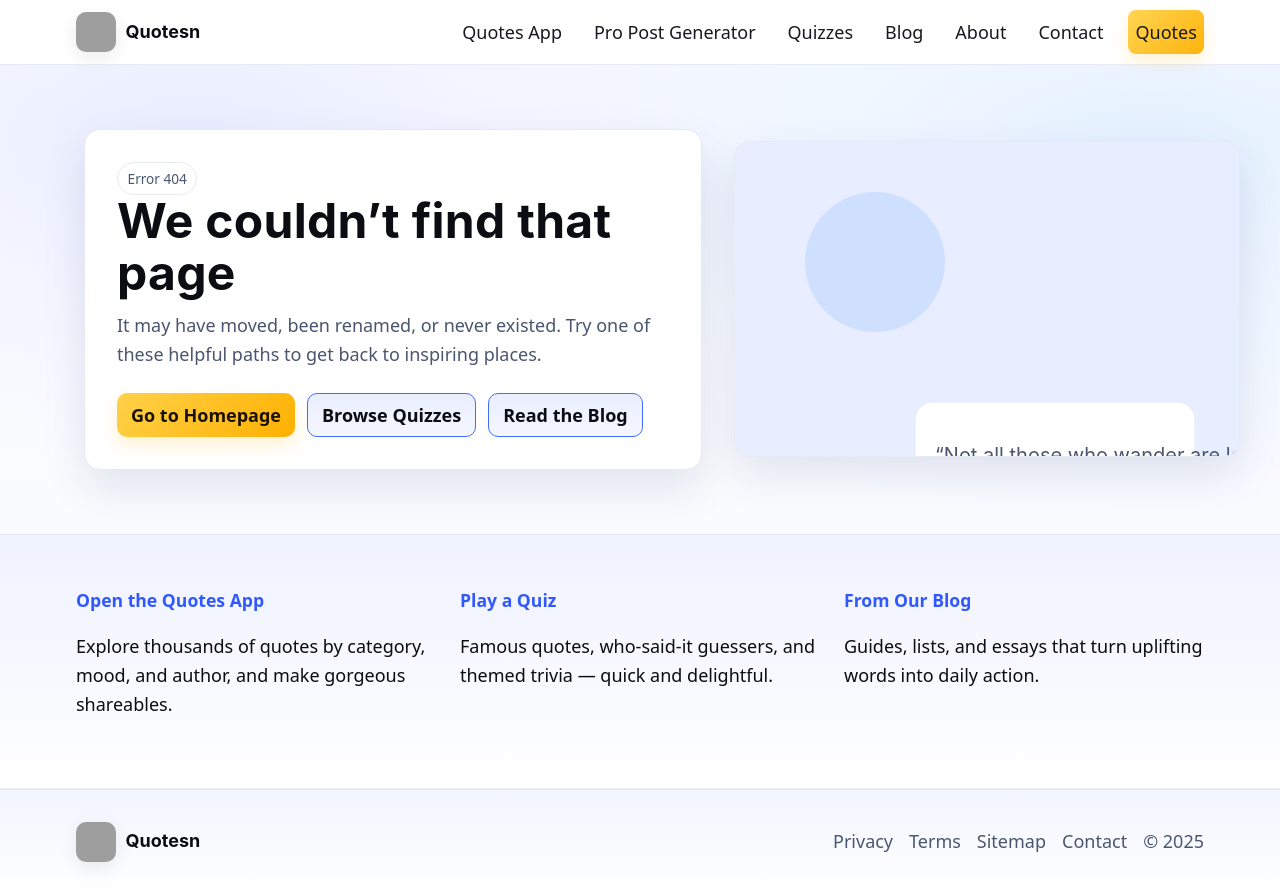
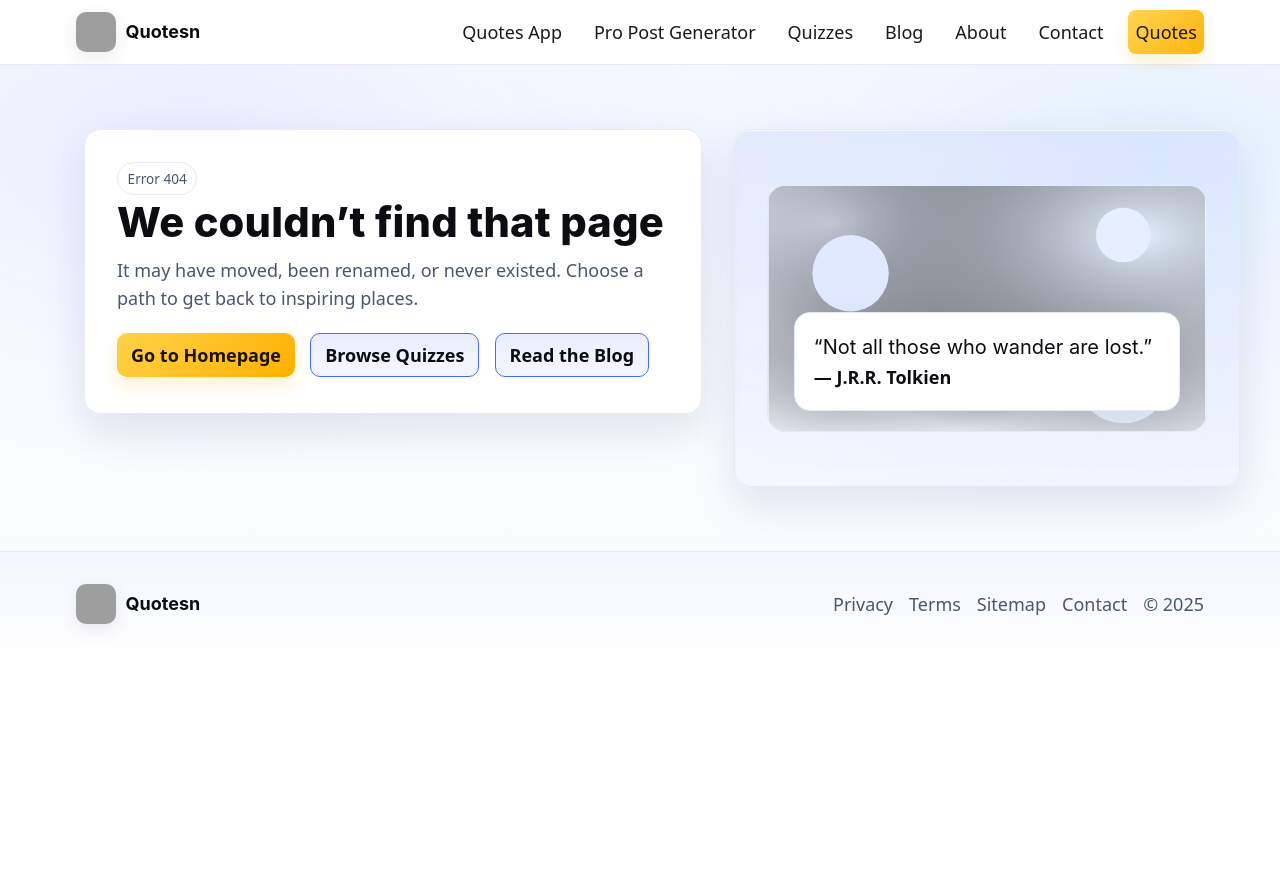
Before and after one commit to quotesn/quotesn-homepage, a plain HTML site: page 404.html in a window 1280 px wide. After the commit the page ends 800 px from the top, so only its background shows below. Drawn offline with Linux system fonts and the light colour scheme; grey boxes are pictures that could not be loaded.

Commit message:
Update 404.html

```diff
--- a/404.html
+++ b/404.html
@@ -32,15 +32,14 @@
   </script>
 
   <!-- =========================================================
-       Inline Critical CSS (Light default)
-       NOTE: Header/Footer + tokens are LOCKED.
+       Inline Critical CSS (tokens + header/footer styles LOCKED)
+       Page-specific styles are scoped to .notfound only.
   ========================================================== -->
   <style>
     /* ------------------------------
-       Tokens
+       Tokens (LOCKED)
     ------------------------------ */
     :root{
-      /* Light (default) */
       --bg:#ffffff; --bg-elev-1:#f7f8fb; --bg-elev-2:#eef1f7;
       --text:#0b0d12; --text-muted:#4a556f;
       --primary:#3157ff; --primary-strong:#2647db;
@@ -49,8 +48,6 @@
       --grad-hero:radial-gradient(1200px 600px at 15% 15%,#e9edff 0%,rgba(255,255,255,0) 55%),
                    radial-gradient(1200px 600px at 90% 20%,#e4f0ff 0%,rgba(255,255,255,0) 60%),
                    linear-gradient(180deg,#ffffff 0%,#f9fbff 100%);
-
-      --grad-section:linear-gradient(180deg,rgba(49,87,255,.08),rgba(49,87,255,0));
 
       --ff-sans: system-ui,-apple-system,"Segoe UI",Roboto,"Helvetica Neue",Arial,"Noto Sans";
       --ff-display: ui-sans-serif,"Inter",var(--ff-sans);
@@ -66,7 +63,6 @@
       --shadow-2:0 18px 44px rgba(10,22,70,.10), inset 0 1px 0 rgba(255,255,255,.65);
 
       --container-max:1200px;
-      /* Strong, consistent side padding + safe areas */
       --container-pad: clamp(1.25rem, 4vw, 2.25rem);
 
       --ease:cubic-bezier(.2,.8,.2,1);
@@ -75,7 +71,6 @@
       --gap-nav: clamp(.6rem, 1.6vw, 1.1rem);
     }
 
-    /* Optional dark scheme (light paints first) */
     @media (prefers-color-scheme:dark){
       :root{
         --bg:#0b0d12; --bg-elev-1:#11141b; --bg-elev-2:#151927;
@@ -85,14 +80,13 @@
         --grad-hero:radial-gradient(1200px 600px at 10% 10%,#2a2f4a 0%,rgba(17,20,27,0) 55%),
                      radial-gradient(1200px 600px at 90% 20%,#1b2c52 0%,rgba(17,20,27,0) 60%),
                      linear-gradient(180deg,#0b0d12 0%,#0e1220 100%);
-        --grad-section:linear-gradient(180deg,rgba(90,134,255,.08),rgba(90,134,255,0));
         --shadow-1:0 8px 24px rgba(0,0,0,.22);
         --shadow-2:0 16px 40px rgba(0,0,0,.28), inset 0 1px 0 rgba(255,255,255,.02);
       }
     }
 
     /* ------------------------------
-       Base / Layout / A11y
+       Base / Layout / A11y (LOCKED)
     ------------------------------ */
     *,*::before,*::after{box-sizing:border-box}
     html,body{height:100%}
@@ -112,14 +106,6 @@
       padding-left: calc(var(--container-pad) + env(safe-area-inset-left, 0px));
       padding-right: calc(var(--container-pad) + env(safe-area-inset-right, 0px));
     }
-    .section{padding:clamp(2.25rem,4vw,3.25rem) 0}
-    .section.has-tint{background:var(--grad-section);border-top:1px solid var(--border);border-bottom:1px solid var(--border)}
-    .grid{display:grid;gap:var(--space-5)}
-    .grid-3{grid-template-columns:repeat(3,minmax(0,1fr))}
-    .grid-2{grid-template-columns:repeat(2,minmax(0,1fr))}
-    @media (max-width:1024px){.grid-3{grid-template-columns:repeat(2,minmax(0,1fr))}}
-    @media (max-width:640px){.grid-3,.grid-2{grid-template-columns:1fr}}
-
     .skip-link{position:absolute;left:-999px;top:auto;width:1px;height:1px;overflow:hidden}
     .skip-link:focus{position:fixed;left:var(--space-4);top:var(--space-4);background:var(--bg-elev-2);color:var(--text);padding:.45rem .6rem;border-radius:10px;box-shadow:var(--shadow-1);z-index:10000}
     :focus-visible{outline:2px solid #FFB000; outline-offset:2px; border-radius:8px}
@@ -141,8 +127,6 @@
     .nav-links{display:flex; align-items:center; gap:var(--gap-nav); flex-wrap:nowrap}
     .nav-links a{color:var(--text); opacity:.95; font-weight:500; padding:.35rem .45rem; border-radius:8px; transition:background var(--time-2) var(--ease),opacity var(--time-2) var(--ease); white-space:nowrap; flex-shrink:0}
     .nav-links a:hover{background:var(--bg-elev-2); opacity:1}
-
-    /* Unified buttons (fixed height) */
     .btn{display:inline-flex; align-items:center; justify-content:center; height:44px; padding:0 14px; border-radius:10px; font-weight:700; white-space:nowrap; line-height:1}
     .btn-primary{
       background: linear-gradient(135deg, #FFD24A 0%, #FFB000 100%);
@@ -158,7 +142,6 @@
       transition:border-color var(--time-2) var(--ease), transform var(--time-1) var(--ease);
     }
     .btn-outline:hover{transform:translateY(-1px); border-color:var(--primary)}
-
     .menu-toggle{display:none; background:transparent; border:0; color:var(--text); font-size:1.35rem; line-height:1; padding:.35rem .5rem; border-radius:8px}
     @media (max-width:980px){
       .menu-toggle{display:inline-flex}
@@ -170,25 +153,70 @@
     }
 
     /* ------------------------------
-       404 Hero (scoped)
+       404 Page Styles (SCOPED)
     ------------------------------ */
-    .hero{background:var(--grad-hero)}
-    .hero > .container{
+    .notfound-hero{background:var(--grad-hero)}
+    .notfound-hero > .container{
       padding-left: calc((var(--container-pad) + 0.5rem) + env(safe-area-inset-left, 0px));
     }
-    .hero-inner{display:grid; grid-template-columns:1.1fr .9fr; gap:var(--space-6); align-items:center; padding:clamp(2rem,6vw,4rem) 0}
-    @media (max-width:920px){.hero-inner{grid-template-columns:1fr}}
-    .hero h1{font-family:var(--ff-display); font-weight:700; letter-spacing:.3px; font-size:var(--fs-hero); line-height:1.08; margin:0 0 var(--space-3)}
-    .hero p{color:var(--text-muted); max-width:60ch; margin:0}
+    .nf-inner{
+      display:grid;
+      grid-template-columns:1.1fr .9fr;
+      gap:clamp(1rem,3.5vw,2rem);
+      align-items:start;
+      padding:clamp(2rem,6vw,4rem) 0;
+    }
+    @media (max-width:960px){.nf-inner{grid-template-columns:1fr}}
 
-    .error-card{background:var(--card); border:1px solid var(--border); border-radius:var(--radius-lg); box-shadow:var(--shadow-2); padding:var(--space-6)}
-    .error-actions{display:flex; flex-wrap:wrap; gap:var(--space-3); margin-top:var(--space-5)}
+    .nf-card{
+      background:var(--card);
+      border:1px solid var(--border);
+      border-radius:var(--radius-lg);
+      box-shadow:var(--shadow-2);
+      padding:clamp(1.25rem,3.5vw,2rem);
+    }
+    .nf-card h1{
+      font-family:var(--ff-display);
+      font-weight:800;
+      letter-spacing:.2px;
+      font-size:clamp(1.9rem,2.4vw + 1rem,2.6rem);
+      line-height:1.12;
+      margin:.25rem 0 .6rem;
+    }
+    .nf-card p{color:var(--text-muted);margin:0}
 
-    /* Decorative, accessible SVG container */
-    .art{aspect-ratio:16/10; border:1px solid var(--border); border-radius:var(--radius-lg); background:var(--bg-elev-2); box-shadow:var(--shadow-2); overflow:hidden}
+    .nf-actions{
+      display:flex;
+      flex-wrap:wrap;
+      gap:clamp(.7rem,2.2vw,.95rem);
+      margin-top:clamp(1rem,2.4vw,1.25rem);
+      padding-bottom:.25rem;
+    }
+
+    .nf-art{
+      display:grid; place-items:center;
+      background:linear-gradient(180deg, rgba(49,87,255,.07), rgba(49,87,255,.03));
+      border:1px solid var(--border);
+      border-radius:var(--radius-lg);
+      box-shadow:var(--shadow-2);
+      padding:clamp(1rem,3.5vw,2rem);
+      min-height:clamp(220px,28vw,360px);
+    }
+    .nf-art-inner{
+      width:100%; max-width:680px; aspect-ratio:16/9; position:relative;
+      border-radius:18px; background:var(--bg-elev-2); border:1px solid var(--border); overflow:hidden;
+    }
+    .nf-quote{
+      position:absolute; left:clamp(12px,6%,32px); right:clamp(12px,6%,32px); bottom:clamp(12px,8%,28px);
+      background:var(--card); border:1px solid var(--border); border-radius:16px;
+      padding:clamp(.8rem,2.4vw,1.15rem); box-shadow:var(--shadow-2);
+    }
+    .nf-quote p{margin:0}
+    .nf-quote .line{font-family:var(--ff-display); font-size:clamp(1rem,.9vw + .9rem,1.25rem)}
+    .nf-quote .author{font-weight:700}
 
     /* ------------------------------
-       Footer (locked)
+       Footer (LOCKED)
     ------------------------------ */
     footer.site-footer{border-top:1px solid var(--border); background:linear-gradient(180deg, rgba(49,87,255,.06), rgba(49,87,255,0)); padding:var(--space-6) 0; color:var(--text-muted)}
     .footer-row{display:flex; flex-wrap:wrap; gap:var(--space-5); align-items:center; justify-content:space-between}
@@ -229,65 +257,50 @@
 
   <main id="main">
     <!-- =========================================================
-         404 Hero
+         404 Content (scoped)
     ========================================================== -->
-    <section class="hero">
-      <div class="container hero-inner">
-        <div class="error-card">
+    <section class="notfound-hero">
+      <div class="container nf-inner">
+        <!-- Text + CTAs -->
+        <div class="nf-card">
           <span class="chip" aria-hidden="true" style="display:inline-flex;align-items:center;gap:.35rem;padding:.3rem .6rem;border-radius:999px;border:1px solid var(--border);background:linear-gradient(180deg,rgba(255,255,255,.6),rgba(255,255,255,.35));color:var(--text-muted);font-size:.85rem">Error 404</span>
           <h1>We couldn’t find that page</h1>
-          <p>It may have moved, been renamed, or never existed. Try one of these helpful paths to get back to inspiring places.</p>
-          <div class="error-actions">
+          <p>It may have moved, been renamed, or never existed. Choose a path to get back to inspiring places.</p>
+          <div class="nf-actions">
             <a class="btn btn-primary" href="/">Go to Homepage</a>
             <a class="btn btn-outline" href="/quizzes/">Browse Quizzes</a>
             <a class="btn btn-outline" href="/blog/">Read the Blog</a>
           </div>
         </div>
 
-        <div class="art" role="img" aria-label="Abstract decorative illustration">
-          <!-- Decorative SVG (no network request) -->
-          <svg viewBox="0 0 800 500" xmlns="http://www.w3.org/2000/svg" width="800" height="500" aria-hidden="true">
+        <!-- Illustration / Quote -->
+        <div class="nf-art" role="img" aria-label="Abstract decorative illustration with a quote card">
+          <div class="nf-art-inner">
+            <!-- soft gradients + shapes -->
+            <svg viewBox="0 0 800 450" xmlns="http://www.w3.org/2000/svg" width="800" height="450" aria-hidden="true" style="position:absolute;inset:0;width:100%;height:100%">
               <defs>
-              <linearGradient id="g1" x1="0" x2="1" y1="0" y2="1">
+                <radialGradient id="gA" cx="0.15" cy="0.15" r="0.9">
                   <stop offset="0" stop-color="#e9edff"/>
-                <stop offset="1" stop-color="#e4f0ff"/>
-              </linearGradient>
+                  <stop offset="1" stop-color="transparent"/>
+                </radialGradient>
+                <radialGradient id="gB" cx="0.85" cy="0.2" r="0.9">
+                  <stop offset="0" stop-color="#e4f0ff"/>
+                  <stop offset="1" stop-color="transparent"/>
+                </radialGradient>
               </defs>
-            <rect x="0" y="0" width="800" height="500" fill="url(#g1)"/>
-            <circle cx="140" cy="120" r="70" fill="#cfe0ff"/>
-            <circle cx="700" cy="90" r="40" fill="#d9e7ff"/>
-            <circle cx="640" cy="360" r="80" fill="#e3efff"/>
-            <rect x="180" y="260" width="280" height="160" rx="18" fill="#ffffff" stroke="#e7eaf2"/>
-            <text x="200" y="320" fill="#4a556f" font-family="Inter, system-ui, -apple-system, Segoe UI, Roboto, Helvetica, Arial" font-size="20">“Not all those who wander are lost.”</text>
-            <text x="200" y="350" fill="#0b0d12" font-weight="700" font-family="Inter, system-ui, -apple-system, Segoe UI, Roboto, Helvetica, Arial" font-size="18">— J.R.R. Tolkien</text>
+              <rect width="800" height="450" fill="url(#gA)"/>
+              <rect width="800" height="450" fill="url(#gB)"/>
+              <circle cx="150" cy="160" r="70" fill="#dfe9ff"/>
+              <circle cx="650" cy="90" r="50" fill="#e6efff"/>
+              <circle cx="650" cy="350" r="85" fill="#eaf2ff"/>
             </svg>
+
+            <div class="nf-quote" aria-hidden="true">
+              <p class="line">“Not all those who wander are lost.”</p>
+              <p class="author">— J.R.R. Tolkien</p>
             </div>
           </div>
-    </section>
-
-    <!-- =========================================================
-         Helpful Links Section
-    ========================================================== -->
-    <section class="section has-tint">
-      <div class="container grid grid-3">
-        <article class="card">
-          <div class="card-pad">
-            <h2 style="margin:0 0 .35rem 0; font-size:1.1rem"><a class="link-title" href="https://app.quotesn.com/" rel="noopener">Open the Quotes App</a></h2>
-            <p class="muted">Explore thousands of quotes by category, mood, and author, and make gorgeous shareables.</p>
         </div>
-        </article>
-        <article class="card">
-          <div class="card-pad">
-            <h2 style="margin:0 0 .35rem 0; font-size:1.1rem"><a class="link-title" href="/quizzes/">Play a Quiz</a></h2>
-            <p class="muted">Famous quotes, who-said-it guessers, and themed trivia — quick and delightful.</p>
-          </div>
-        </article>
-        <article class="card">
-          <div class="card-pad">
-            <h2 style="margin:0 0 .35rem 0; font-size:1.1rem"><a class="link-title" href="/blog/">From Our Blog</a></h2>
-            <p class="muted">Guides, lists, and essays that turn uplifting words into daily action.</p>
-          </div>
-        </article>
       </div>
     </section>
   </main>
@@ -312,8 +325,7 @@
   </footer>
 
   <!-- =========================================================
-       Tiny Vanilla JS (defer)
-       NOTE: This is the exact locked behavior from /index.html
+       Tiny Vanilla JS (defer) — LOCKED
   ========================================================== -->
   <script defer>
     // Mobile nav toggler
@@ -326,7 +338,6 @@
         btn.setAttribute('aria-expanded', open ? 'true':'false');
       });
     })();
-
     // Footer year
     (function(){const y=document.getElementById('year'); if(y) y.textContent=new Date().getFullYear();})();
   </script>
```
Lines whose indentation alone changed are shown as unchanged.
